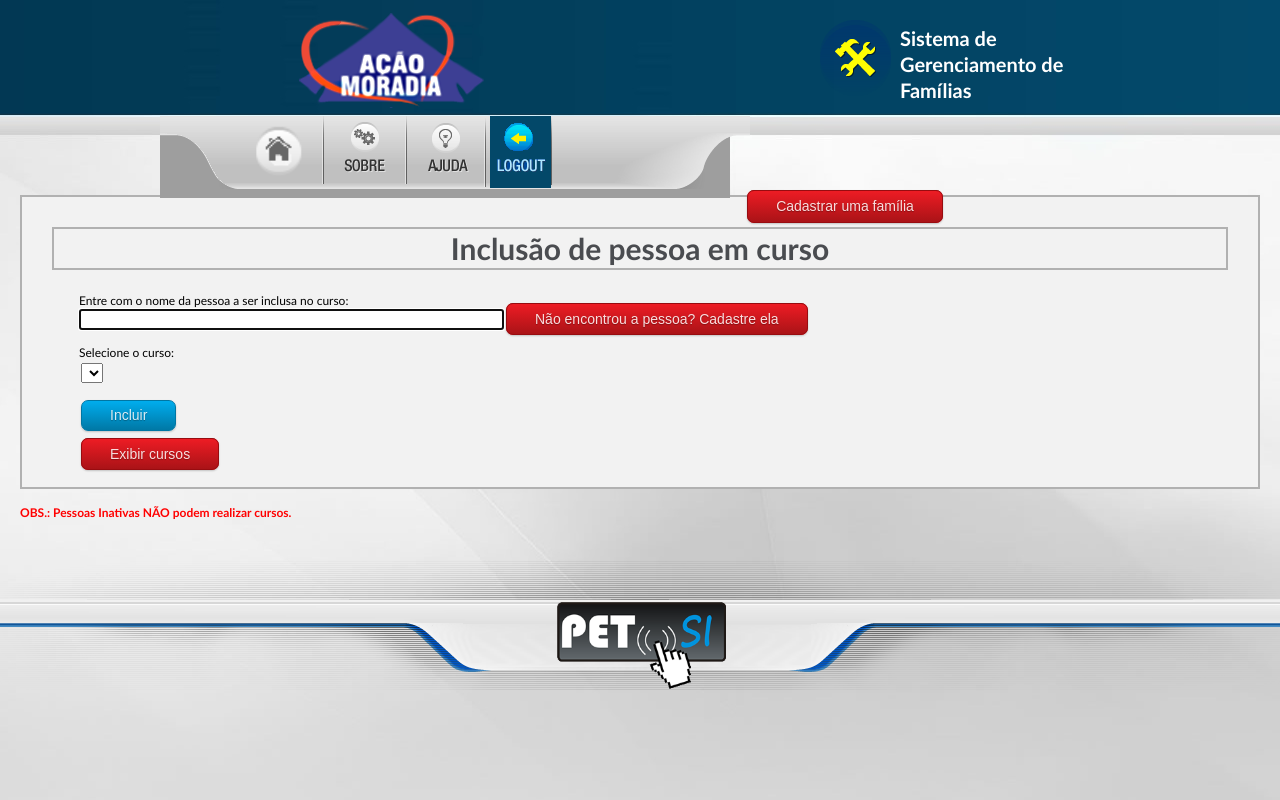
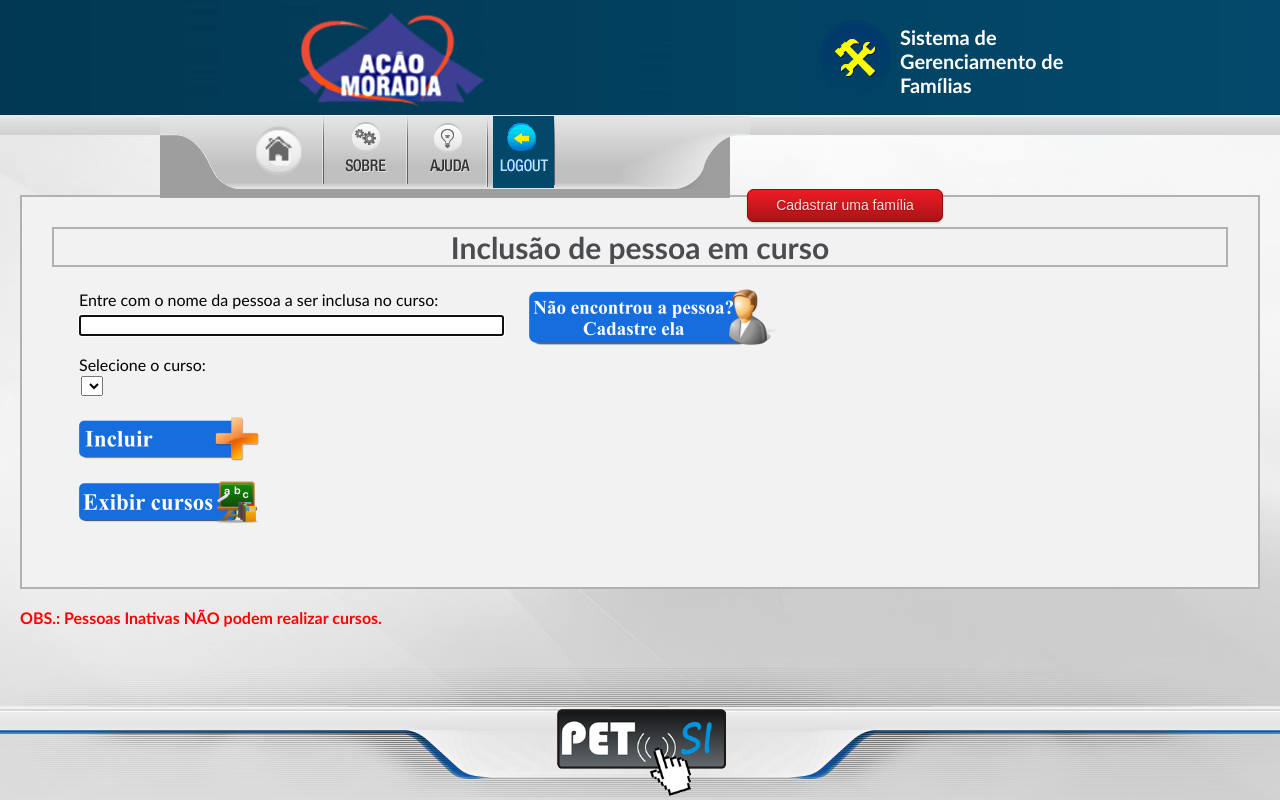
Before and after one commit to googlecode-mirror/acao-moradia, a PHP site: page /visao/vIncluirPessoaCurso.php in a window 1280 px wide. Run offline with PHP 8.4, Linux system fonts and the light colour scheme; the visitor is signed in with stand-in values (Sample User, id 1); data that the repository does not hold is empty; grey boxes are pictures that could not be loaded.

Commit message:
Adição de botões no vIncluirPessoaCurso

```diff
--- a/acao/css/stylesNew.css
+++ b/acao/css/stylesNew.css
@@ -21,7 +21,7 @@ img {
 }
 	article, aside, details, figcaption, figure, footer, header, hgroup, menu, nav, section { display: block; }
 	blockquote:before, blockquote:after, q:before, q:after 	{ content: ''; content: none; }
-	body			{ margin:0 auto; background-color:#FFFFFF; background-image:url('../imagens/bg2_NEW.jpg'); background-position:center top; background-repeat:repeat-x; font-family:"Trebuchet MS", Arial, Verdana, Helvetica, sans-serif; font-weight:normal; font-size:12px; line-height: 1.3;
+	body			{ margin:0 auto; background-color:#FFFFFF; background-image:url('../imagens/bg2_NEW.jpg'); background-position:center top; background-repeat:repeat-x; font-family:"Trebuchet MS", Arial, Verdana, Helvetica, sans-serif; font-weight:normal; font-size:16px; /*line-height: 1.3; */
 					}
 	ol, ul 			{ list-style: none; }
 	table 			{ border-collapse: collapse;	border-spacing: 6px; }
@@ -85,7 +85,7 @@ img {
 
 /* ---------- bloco_internas  ---------- */
 	.wrap .content .navegador				{ width:660px; float:left; margin-left:15px; font-weight: bold; font-size: 12px; margin-top:20px; color:#4A4C50; font-family: "Trebuchet MS", Arial, Verdana, Helvetica, sans-serif; text-align:right; }
-	.wrap .content .bloco				{ /*width:1050px;*/ padding:20px; min-height:250px; background-color:#F2F2F2; border: #b1b1b1 solid 2px; }
+	.wrap .content .bloco				{ /*width:1050px;*/ padding:20px; min-height:350px; background-color:#F2F2F2; border: #b1b1b1 solid 2px; }
         .wrap .content .bloco .cabecalho                {margin: 10px; border: #b1b1b1 solid 2px;}
         .wrap .content .bloco .cabecalho .dados_pessoais{margin: 25px; float:left;}
         .wrap .content .bloco .dados_familia            {margin: 78px;}
--- a/acao/mate-2.2/Common.php
+++ b/acao/mate-2.2/Common.php
@@ -159,7 +159,6 @@ class Common
     function display()
     {
         if (isset($_POST['json'])) {
-            session_start();
             if(!isset($_SESSION['nivel'])){
                 header('Location: ../visao/vLogin.php');
             }
@@ -203,7 +202,6 @@ class Common
             header('Content-Disposition: attachment; filename="' . $this->Editor->tableName . '.csv"');
             exit();
         } else {
-            session_start();
             if(!isset($_SESSION['nivel'])){
                 header('Location: ../visao/vLogin.php');
             }
--- a/acao/visao/vEditOrDeleteFamiliaNew.php
+++ b/acao/visao/vEditOrDeleteFamiliaNew.php
@@ -110,8 +110,10 @@ class VFamilia extends Common {
 
     //todo construtor que utiliza o plugin mate-2.2 deverá chamar o $this->display();
     function VFamilia() {
+        session_start();
         $_SESSION['botao'] = 'cadastrar_familia';
         $this->display();
+        $_SESSION['botao'] ='';
     }
 
 }
--- a/acao/visao/vIncluirPessoaCurso.php
+++ b/acao/visao/vIncluirPessoaCurso.php
@@ -112,7 +112,7 @@
                         </center>
                         <div style="margin: 25px; float:left; ">
                             <p>Entre com o nome da pessoa a ser inclusa no curso:</p>
-                            <input id="pessoa" name="pessoa" size="50" required="required" autofocus="autofocus"/><a href="vCadastroPessoa.php" class="button red">Não encontrou a pessoa? Cadastre ela</a>
+                            <input id="pessoa" name="pessoa" size="50" required="required" autofocus="autofocus" /><a href="vCadastroPessoa.php"><img src="../imagens/bt_nao_encontrou_pessoa.png" style="margin-top: -20px; margin-bottom: -15px; margin-left: 25px;"></img></a>
                             <input type="hidden" id="idPessoa" name="idPessoa"/>
                             <p id="descricao"></p>
 
@@ -143,10 +143,10 @@
                             <input type="hidden" id="et" name="et" value="1"/>
                             <p>&nbsp;</p>
                             <p>
-                                <input type="submit" class="button blue" value="Incluir"/>
+                                <input type="image" src="../imagens/bt_incluir_novo.png"/>
                             </p>
                             <p>&nbsp;</p>
-                            <a href="vCadastroCursoNew.php" class="button red">Exibir cursos</a>
+                            <a href="vCadastroCursoNew.php"><img src="../imagens/bt_exibir_cursos.png"></img></a>
 
                         </div>
                     </div>
```
Also changed, not shown: acao/mate-2.2/css/table_styles.css (+5 -4 lines), acao/imagens/bt_exibir_cursos.png (added), acao/imagens/bt_incluir_novo.png (added), acao/imagens/bt_nao_encontrou_pessoa.png (added).
